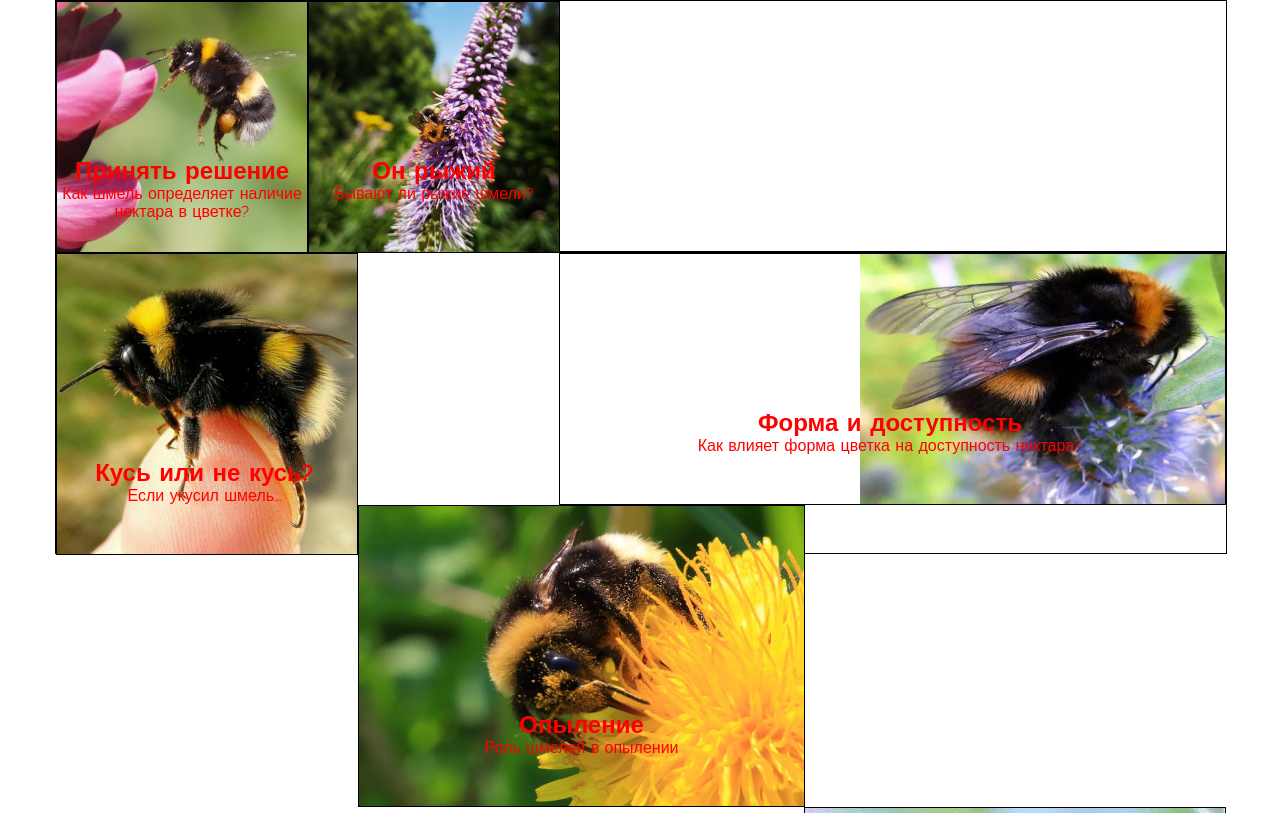
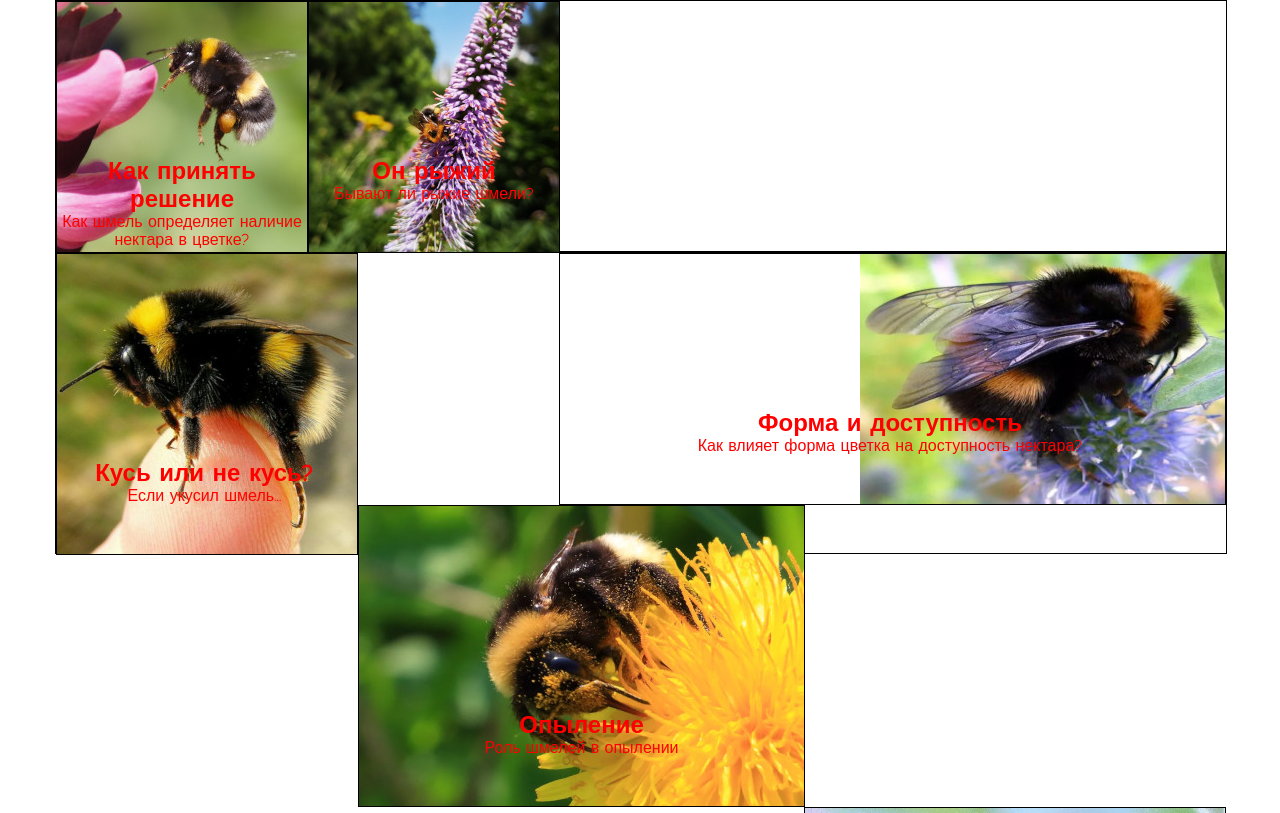
Before and after one commit to NataliyaBo/urok1, a plain HTML site: page 08.1.html in a window 1280 px wide. Shown: the top 813 px of the page. Drawn offline with Linux system fonts and the light colour scheme.

Commit message:
исправлены ошибки 08.1

```diff
--- a/08.1.html
+++ b/08.1.html
@@ -10,7 +10,7 @@
     <div class="gallery">
         <div class="img_left"><a href="shmel1.jpg"><img src="shmel11.jpg"></a>
             <div class="img_content_left">
- 				<h2 class="text">Принять решение</h2>
+                <h2 class="text">Как принять решение</h2>
                 <span class="text"><p>Как шмель определяет наличие нектара в цветке?</p></span>
             </div>
         </div>
@@ -49,5 +49,6 @@
             </div>
         </div>
     </div>
+</div>
 </body>
 </html>
```
Lines whose indentation alone changed are shown as unchanged.
